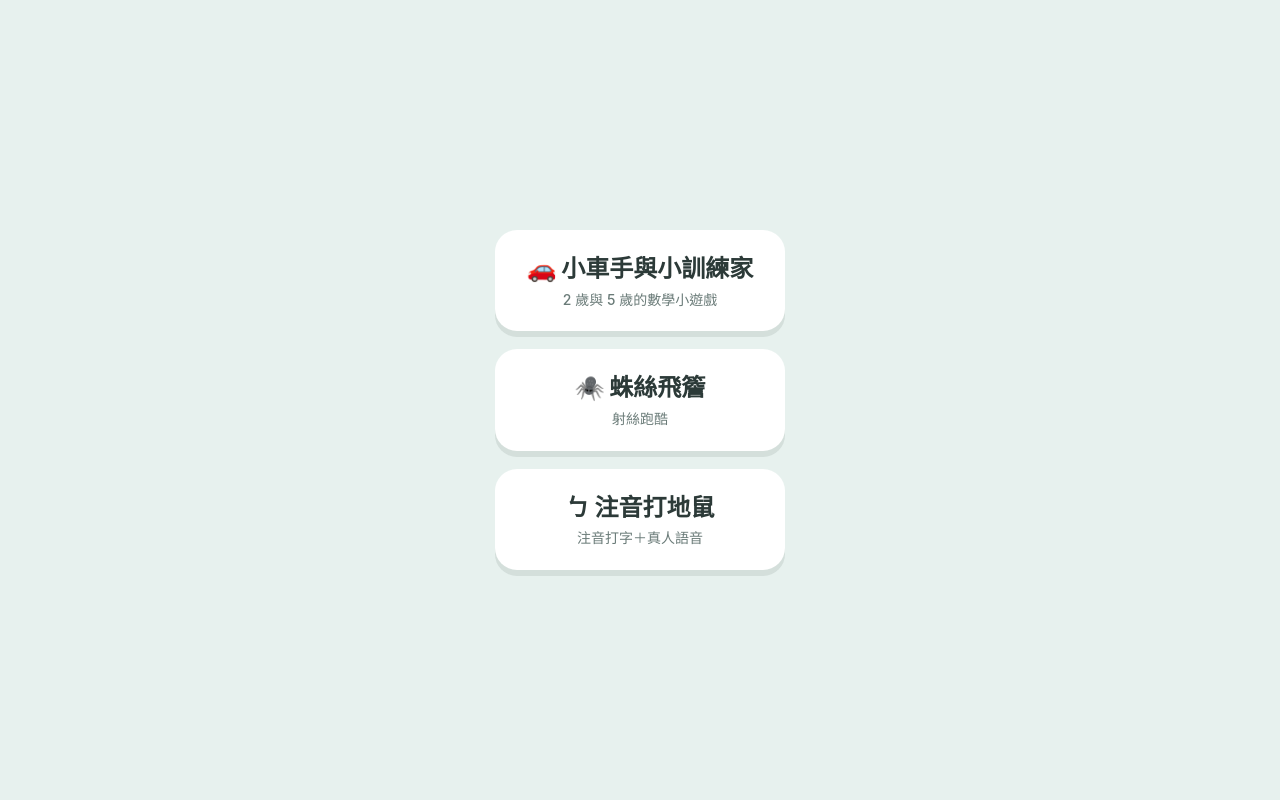
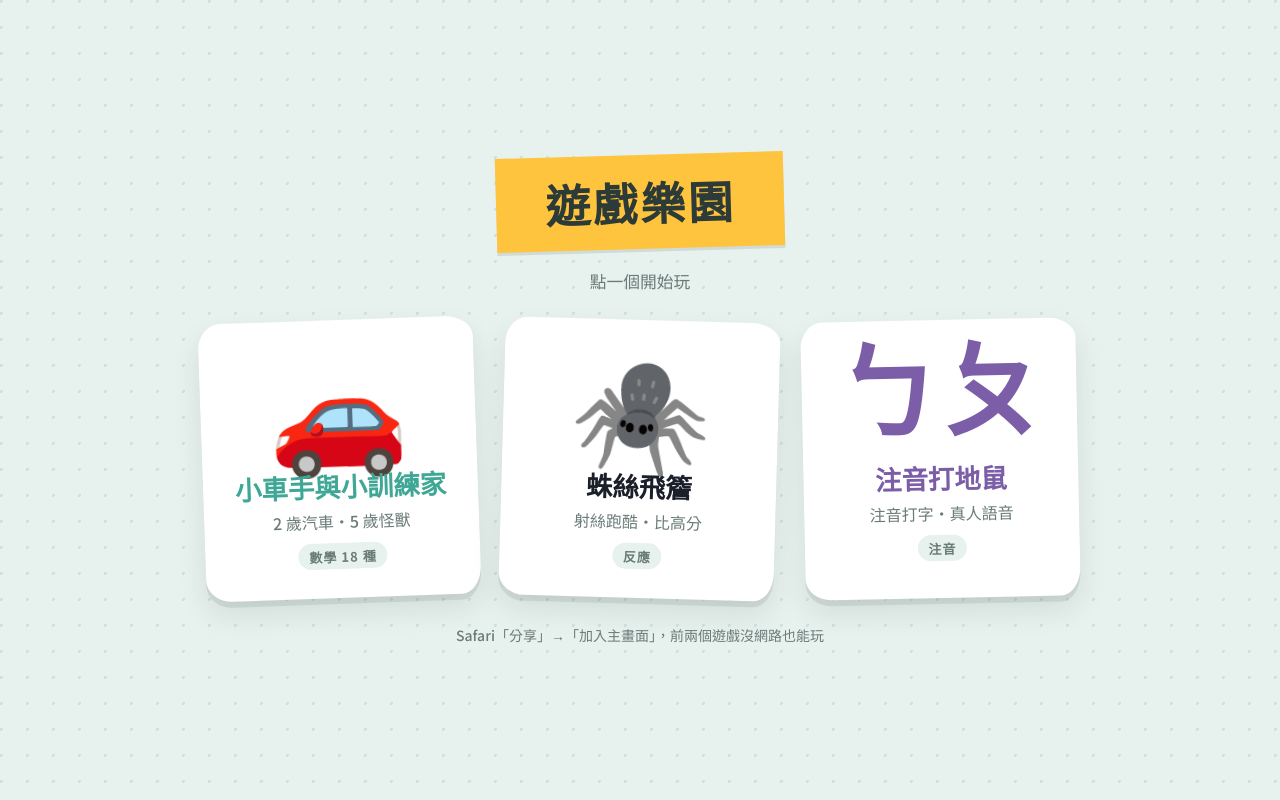
Before and after one commit to ll24938772-cell/kids-games, a plain HTML site: page index.html in a window 1280 px wide. Drawn offline with Linux system fonts and the light colour scheme.

Commit message:
遊戲樂園入口頁：卡片式選單＋整站離線

```diff
--- a/index.html
+++ b/index.html
@@ -1,4 +1,94 @@
-<!doctype html><html lang="zh-TW"><head><meta charset="utf-8"><meta name="viewport" content="width=device-width,initial-scale=1"><title>小遊戲</title>
-<style>body{margin:0;min-height:100vh;display:grid;place-content:center;gap:18px;font:18px/1.4 -apple-system,"Noto Sans TC",sans-serif;background:#E7F1EE;color:#2C3A38}a{display:block;padding:22px 32px;background:#fff;border-radius:22px;box-shadow:0 6px 0 rgba(44,58,56,.1);text-decoration:none;color:inherit;font-weight:900;font-size:24px;text-align:center}a small{display:block;font-weight:500;font-size:14px;color:#6A7B78;margin-top:4px}</style></head>
-<body><a href="math/">🚗 小車手與小訓練家<small>2 歲與 5 歲的數學小遊戲</small></a><a href="spider/">🕷️ 蛛絲飛簷<small>射絲跑酷</small></a>
-<a href="https://ll24938772-cell.github.io/zhuyin-mole/">ㄅ 注音打地鼠<small>注音打字＋真人語音</small></a></body></html>
+<!doctype html><html lang="zh-TW"><head>
+<meta charset="utf-8">
+<meta name="viewport" content="width=device-width,initial-scale=1,viewport-fit=cover">
+<title>遊戲樂園</title>
+<link rel="manifest" href="manifest.webmanifest">
+<meta name="apple-mobile-web-app-capable" content="yes">
+<meta name="apple-mobile-web-app-status-bar-style" content="default">
+<meta name="apple-mobile-web-app-title" content="遊戲樂園">
+<link rel="apple-touch-icon" href="icon-180.png">
+<meta name="theme-color" content="#E7F1EE">
+<link rel="preconnect" href="https://fonts.gstatic.com" crossorigin>
+<link rel="stylesheet" href="https://fonts.googleapis.com/css2?family=Baloo+2:wght@800&family=Noto+Sans+TC:wght@500;700;900&display=swap">
+<style>
+/* 跟數學遊戲同一個「幼兒剪貼簿」視覺：淡薄荷點點紙、白紙卡片、黃色紙膠帶 */
+:root{
+  --ground:#E7F1EE;--ground-dot:#CFE3DE;--paper:#FFFFFF;--ink:#2C3A38;--ink-soft:#6A7B78;
+  --berry:#E8556D;--sun:#FFC43D;--leaf:#3FA796;--grape:#7B5EA7;--night:#1b1f2a;
+  --shadow:0 6px 0 rgba(44,58,56,.10),0 14px 28px rgba(44,58,56,.10);
+  --blob:22px 28px 20px 26px / 26px 20px 28px 22px;
+  --zh:"Noto Sans TC","Microsoft JhengHei","PingFang TC",sans-serif;
+  --num:"Baloo 2","Noto Sans TC",sans-serif;
+}
+*{box-sizing:border-box}
+html,body{height:100%}
+body{
+  margin:0;color:var(--ink);font-family:var(--zh);
+  background:radial-gradient(circle at 1px 1px,var(--ground-dot) 1.6px,transparent 1.7px) 0 0/26px 26px,var(--ground);
+  -webkit-tap-highlight-color:transparent;overscroll-behavior:none;
+}
+main{min-height:100svh;display:flex;flex-direction:column;align-items:center;justify-content:center;
+  gap:clamp(18px,3.4vmin,36px);padding:clamp(20px,4vmin,44px) 20px calc(clamp(20px,4vmin,44px) + env(safe-area-inset-bottom))}
+h1{margin:0;font-size:clamp(28px,5.6vmin,50px)}
+.tape{display:inline-block;padding:.32em 1.1em;background:var(--sun);transform:rotate(-1.6deg);
+  box-shadow:0 3px 0 rgba(44,58,56,.12);font-weight:900;letter-spacing:.06em}
+.sub{margin:-.4em 0 0;color:var(--ink-soft);font-weight:500;font-size:clamp(13px,2.1vmin,17px)}
+.games{display:flex;flex-wrap:wrap;justify-content:center;gap:clamp(16px,3.2vmin,34px);width:100%;max-width:1100px}
+.game{
+  all:unset;cursor:pointer;display:flex;flex-direction:column;align-items:center;gap:.3em;text-align:center;
+  width:clamp(200px,30vmin,300px);padding:clamp(20px,3.6vmin,34px) clamp(14px,2.2vmin,22px);
+  background:var(--paper);border-radius:var(--blob);box-shadow:var(--shadow);
+  transition:transform .16s ease;
+}
+.game:nth-child(1){transform:rotate(-2deg)}
+.game:nth-child(2){transform:rotate(1.6deg)}
+.game:nth-child(3){transform:rotate(-1.2deg)}
+.game:active{transform:scale(.95) rotate(0)}
+.game:focus-visible{outline:4px solid var(--grape);outline-offset:4px}
+.face{font-size:clamp(64px,14vmin,130px);line-height:1}
+.face.zy{font-family:var(--num);font-weight:800;color:var(--grape);font-size:clamp(60px,13vmin,120px)}
+.name{font-weight:900;font-size:clamp(19px,3.3vmin,28px)}
+.who{font-size:clamp(13px,2.1vmin,16px);color:var(--ink-soft);font-weight:500}
+.game[data-k="math"] .name{color:var(--leaf)}
+.game[data-k="spider"] .name{color:var(--night)}
+.game[data-k="zhuyin"] .name{color:var(--grape)}
+.tag{margin-top:.4em;font-size:clamp(11px,1.8vmin,13px);font-weight:700;letter-spacing:.08em;
+  padding:.25em .8em;border-radius:999px;background:var(--ground);color:var(--ink-soft)}
+footer{font-size:clamp(12px,1.9vmin,14px);color:var(--ink-soft);font-weight:500;text-align:center}
+#off{display:none;color:var(--leaf);font-weight:700}
+@media (prefers-reduced-motion:reduce){*{transition:none!important}}
+</style></head>
+<body><main>
+  <h1><span class="tape">遊戲樂園</span></h1>
+  <p class="sub">點一個開始玩</p>
+  <div class="games">
+    <a class="game" data-k="math" href="math/">
+      <span class="face">🚗</span>
+      <span class="name">小車手與小訓練家</span>
+      <span class="who">2 歲汽車・5 歲怪獸</span>
+      <span class="tag">數學 18 種</span>
+    </a>
+    <a class="game" data-k="spider" href="spider/">
+      <span class="face">🕷️</span>
+      <span class="name">蛛絲飛簷</span>
+      <span class="who">射絲跑酷・比高分</span>
+      <span class="tag">反應</span>
+    </a>
+    <a class="game" data-k="zhuyin" href="https://ll24938772-cell.github.io/zhuyin-mole/">
+      <span class="face zy">ㄅㄆ</span>
+      <span class="name">注音打地鼠</span>
+      <span class="who">注音打字・真人語音</span>
+      <span class="tag">注音</span>
+    </a>
+  </div>
+  <footer>Safari「分享」→「加入主畫面」，前兩個遊戲沒網路也能玩<br><span id="off">✅ 已存在這台裝置裡，離線可玩</span></footer>
+</main>
+<script>
+/* 入口頁的服務工作者會把數學遊戲和蛛絲飛簷一起存進裝置，所以只要加入一次主畫面就夠 */
+if('serviceWorker' in navigator && /^https?:/.test(location.protocol)){
+  navigator.serviceWorker.register('sw.js').then(async()=>{
+    try{ const c=await caches.open('park-v1'); const n=(await c.keys()).length; if(n>=5) document.getElementById('off').style.display='block'; }catch(e){}
+  }).catch(()=>{});
+}
+</script>
+</body></html>
```
Also changed, not shown: sw.js (added, +13 -0 lines), icon-180.png (added), manifest.webmanifest (added).
